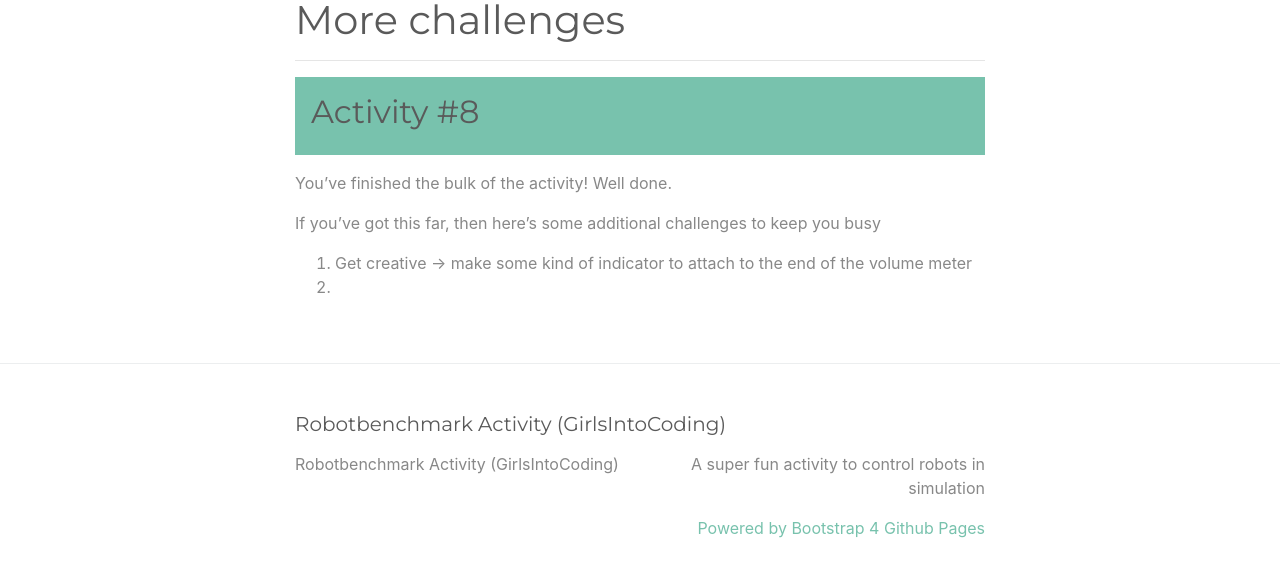
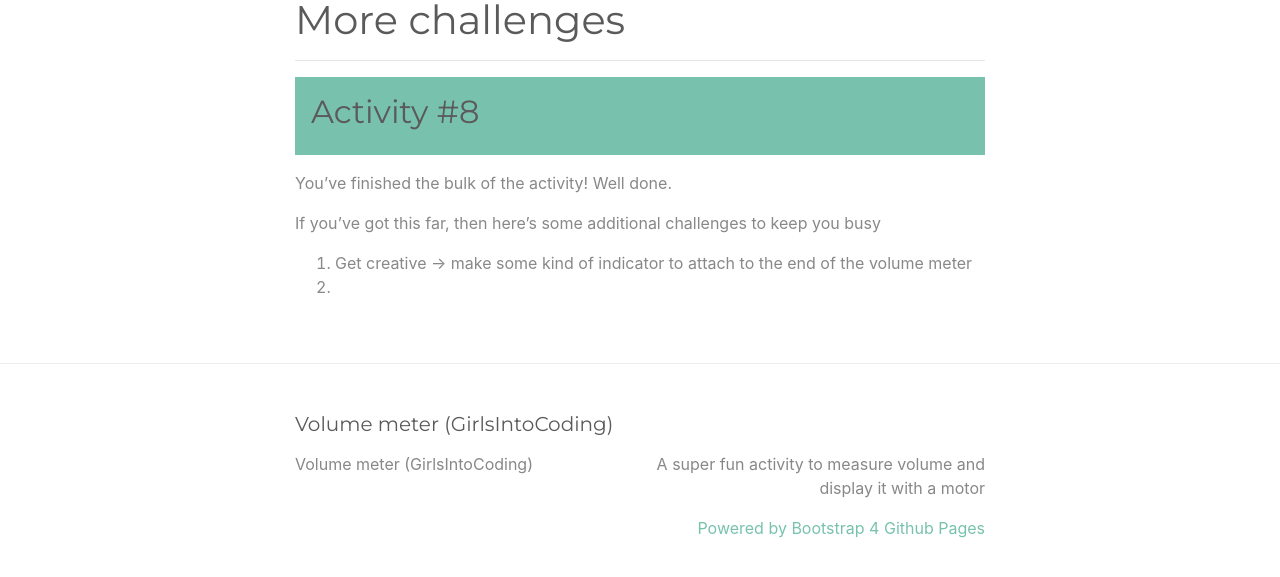
Before and after one commit to meisben/girlsIntoCoding-microbitVolumeMeter, a Jekyll site: the page built from index.md, in a window 1280 px wide and 900 px high, scrolled down 14008 px, cut to the strip 296-873 px from the top of the window. Built offline with Jekyll 4.4.1, drawn with Linux system fonts in a browser that asks for light colours; some of the changed text lies outside the part shown.

Commit message:
Update _config.yml

```diff
--- a/_config.yml
+++ b/_config.yml
@@ -13,10 +13,10 @@
 # you will see them accessed via {{ site.title }}, {{ site.email }}, and so on.
 # You can create any custom variable you would like, and they will be accessible
 # in the templates via {{ site.myvariable }}.
-title: Robotbenchmark Activity (GirlsIntoCoding)
+title: Volume meter (GirlsIntoCoding)
 email: ""
 description: >- # this means to ignore newlines until "baseurl:"
-  A super fun activity to control robots in simulation
+  A super fun activity to measure volume and display it with a motor
 #baseurl: "" # the subpath of your site, e.g. /blog
 #url: "" # the base hostname & protocol for your site, e.g. http://example.com
 #twitter_username: jekyllrb
```
